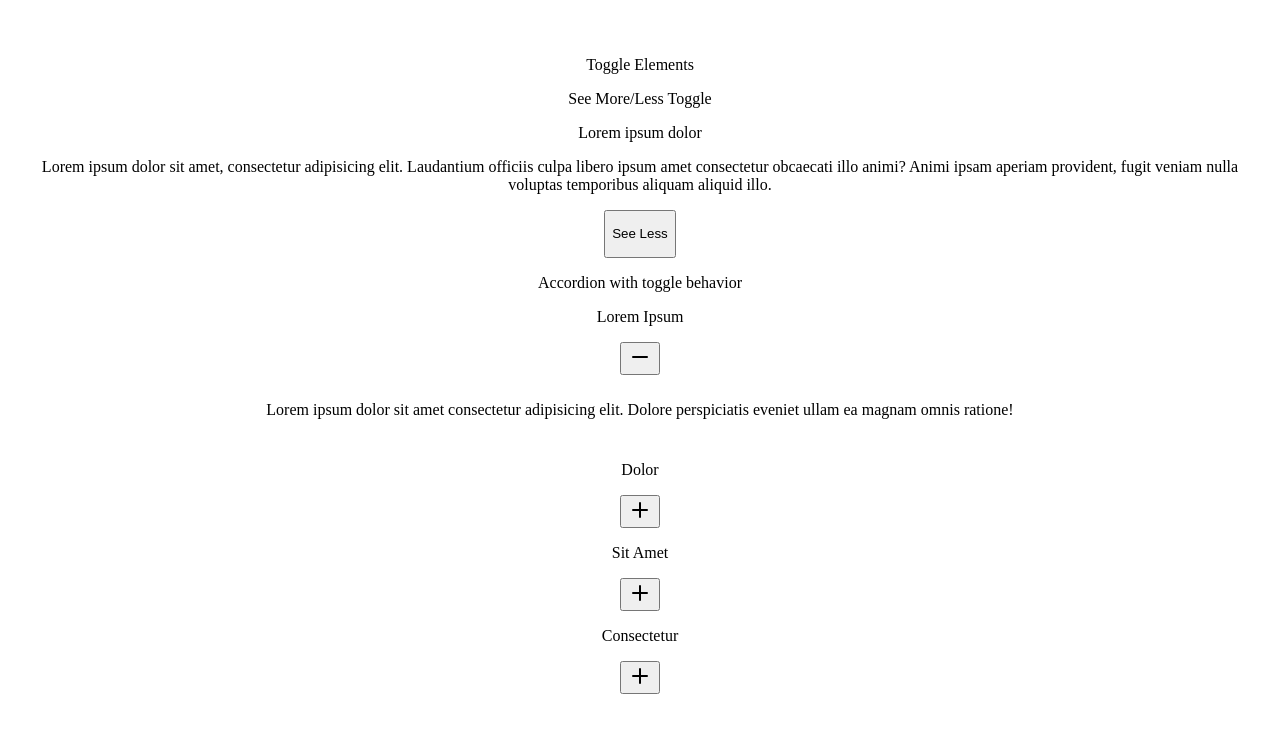
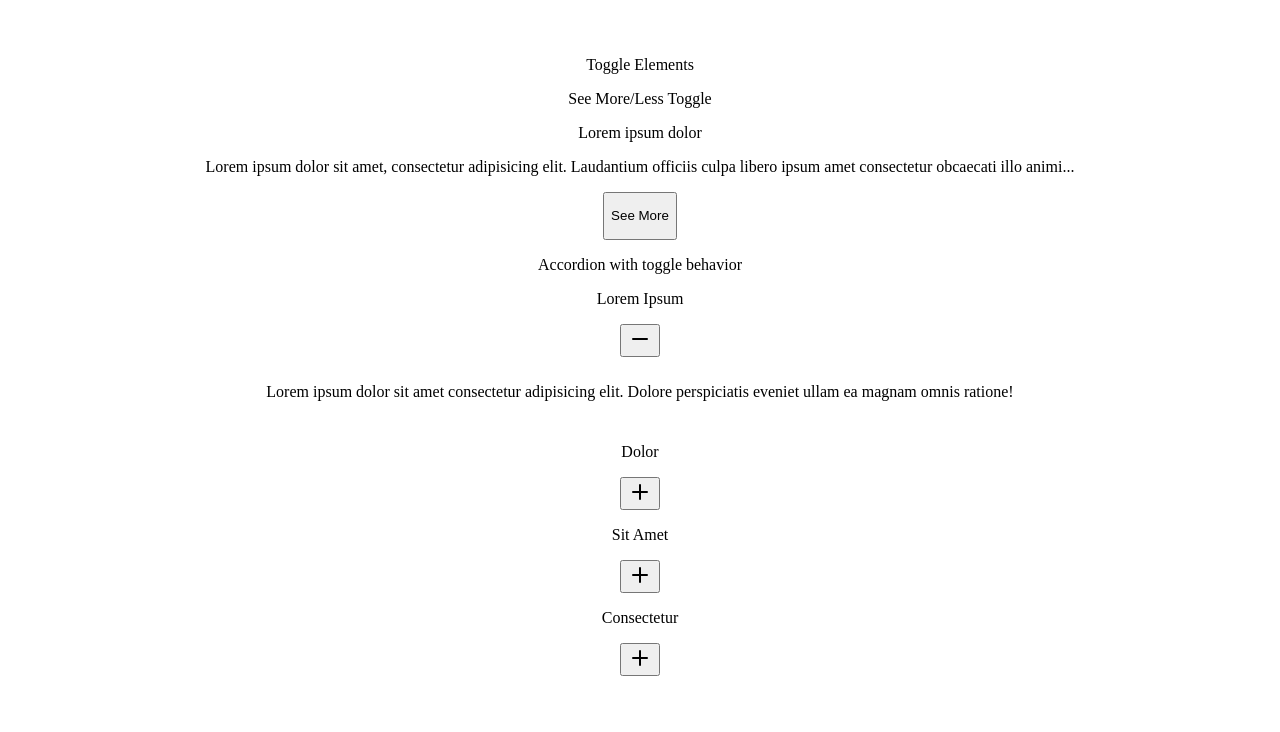
Before and after one commit to devJennyy/learning-gallery, a React (Vite) app: page /task-one in a window 1280 px wide. Shown: the top 732 px of the page. Built offline with nearby package versions, Linux system fonts and the light colour scheme; the HTML template or start-up script is replaced by a standard one.

Commit message:
Minor changes.

```diff
--- a/src/pages/Tasks/Task01.tsx
+++ b/src/pages/Tasks/Task01.tsx
@@ -67,26 +67,36 @@ const Task01 = () => {
           </div>
           <div className="w-full flex flex-col p-4 gap-4 text-start bg-secondaryFill rounded-md">
             <p className="font-bold text-xl tracking-wide">Lorem ipsum dolor</p>
+
+            <div
+              className={`overflow-hidden transition-all duration-300 ease-out`}
+              style={{
+                paddingBottom: isExpanded ? "10px" : "0",
+              }}
+            >
               <p className="text-sm tracking-wide">
                 Lorem ipsum dolor sit amet, consectetur adipisicing elit.
-              Laudantium officiis culpa libero ipsum amet consectetur obcaecati
-              illo{" "}
+                Laudantium officiis culpa libero ipsum amet consectetur
+                obcaecati illo{" "}
                 {isExpanded ? (
-                <span>animi. . .</span>
-              ) : (
                   <span>
                     animi? Animi ipsam aperiam provident, fugit veniam nulla
                     voluptas temporibus aliquam aliquid illo.
                   </span>
+                ) : (
+                  <span>animi...</span>
                 )}
               </p>
+            </div>
 
             <button
               onClick={() => setIsExpanded(!isExpanded)}
               className="w-[80px] py-1 border rounded-sm"
+              aria-expanded={isExpanded}
+              aria-controls="toggle-text"
             >
               <p className="text-[12px]">
-                {isExpanded ? "See More" : "See Less"}
+                {isExpanded ? "See Less" : "See More"}
               </p>
             </button>
           </div>
```
Lines whose indentation alone changed are shown as unchanged.
